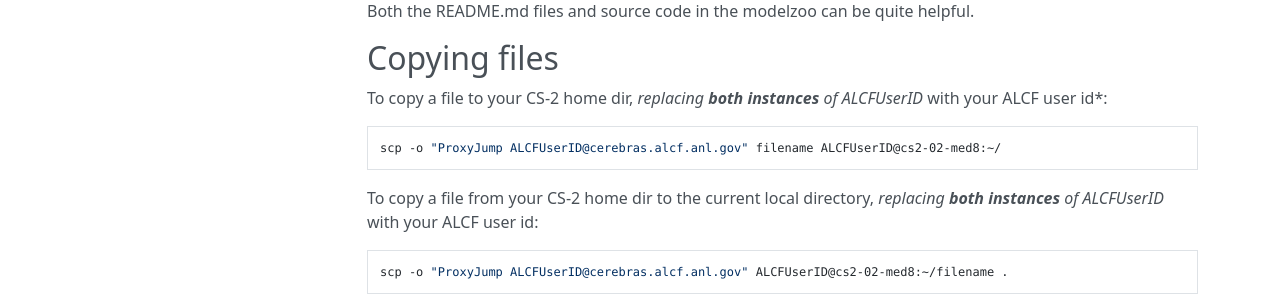
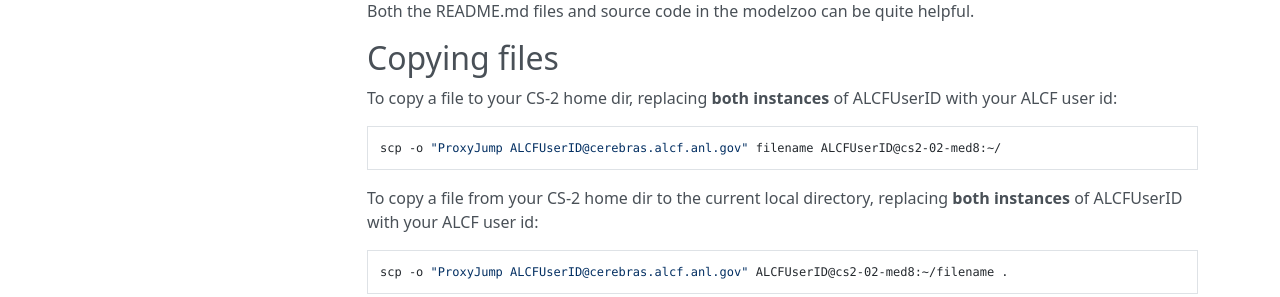
Before and after one commit to argonne-lcf/ai-testbed-userdocs, an MkDocs documentation site: the page built from docs/cerebras/Miscellaneous.md, in a window 1280 px wide and 900 px high, scrolled down 1801 px. Shown: the part 503-800 px from the top of the window. Built offline with MkDocs 1.6.1, drawn with Linux system fonts in a browser that asks for light colours; nearby versions of some CDN libraries.

````diff
--- a/docs/cerebras/Miscellaneous.md
+++ b/docs/cerebras/Miscellaneous.md
@@ -122,12 +122,12 @@ A copy of the modelzoo is at ```/software/cerebras/model_zoo/modelzoo-R1.1.0/```
 Both the README.md files and source code in the modelzoo can be quite helpful.
 
 ## Copying files
-To copy a file to your CS-2 home dir, *replacing <strong>both instances</strong> of ALCFUserID* with your ALCF user id*:
+To copy a file to your CS-2 home dir, replacing <strong>both instances</strong> of ALCFUserID with your ALCF user id:
 ```bash
 scp -o "ProxyJump ALCFUserID@cerebras.alcf.anl.gov" filename ALCFUserID@cs2-02-med8:~/
 ```
 
-To copy a file from your CS-2 home dir to the current local directory, *replacing <strong>both instances</strong> of ALCFUserID* with your ALCF user id:
+To copy a file from your CS-2 home dir to the current local directory, replacing <strong>both instances</strong> of ALCFUserID with your ALCF user id:
 ```bash
 scp -o "ProxyJump ALCFUserID@cerebras.alcf.anl.gov" ALCFUserID@cs2-02-med8:~/filename .
 ```
````
